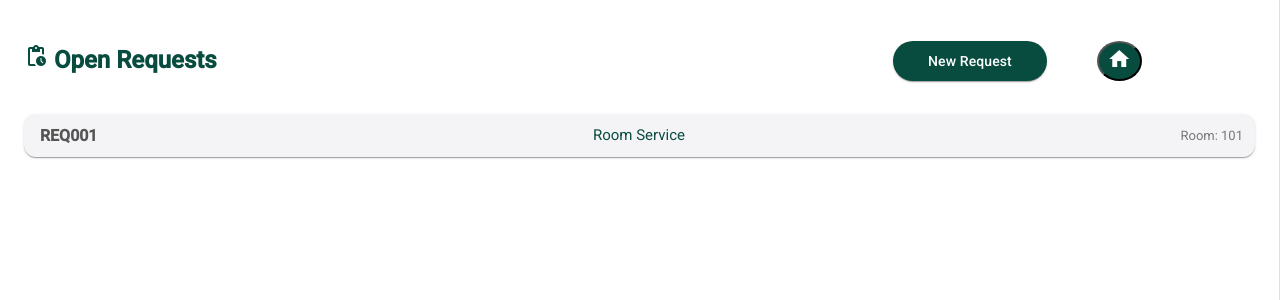
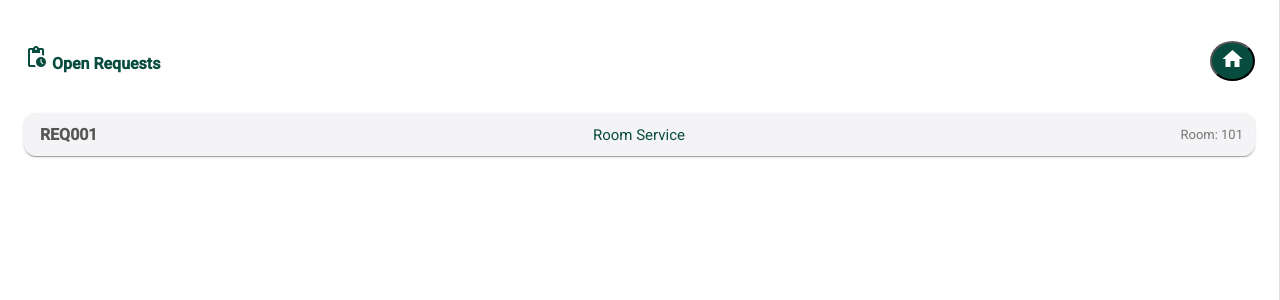
Before and after one commit to gitankithub/emotisync-ui, an Angular app: page /dashboard in a window 1280 px wide. Shown: the top 300 px of the page. Built offline with nearby package versions, Linux system fonts and the light colour scheme.

Commit message:
Added routing to chat window

```diff
--- a/src/app/chat-dialog/chat-dialog.component.html
+++ b/src/app/chat-dialog/chat-dialog.component.html
@@ -2,6 +2,9 @@
   <div class="chat-header">
     <h3>{{ request.requestType }} — Room {{ request.roomNumber }}</h3>
     <div>
+      <button mat-icon-button (click)="openNewReq()">
+        <mat-icon>add</mat-icon>
+      </button>
       <button mat-icon-button (click)="openInNewTab()">
         <mat-icon>open_in_new</mat-icon>
       </button>
--- a/src/app/chat-dialog/chat-dialog.component.ts
+++ b/src/app/chat-dialog/chat-dialog.component.ts
@@ -57,4 +57,8 @@ export class ChatComponent implements OnInit {
     const url = `${window.location.origin}/chat/${this.threadId}`;
     window.open(url, '_blank');
   }
+
+  async openNewReq(){
+    // your logic here
+  }
 }
--- a/src/app/dashboard/dashboard.component.css
+++ b/src/app/dashboard/dashboard.component.css
@@ -11,7 +11,7 @@
 }
 
 .left-panel {
-  flex: 1.5;
+  flex: 0.5;
   padding: 24px;
   overflow-y: auto;
   border-right: 1px solid #e0e0e0;
--- a/src/app/dashboard/dashboard.component.html
+++ b/src/app/dashboard/dashboard.component.html
@@ -3,18 +3,8 @@
   <!-- LEFT PANEL: Requests List -->
   <div class="left-panel">
     <div class="top-bar">
-      <h2 class="title"><mat-icon>pending_actions</mat-icon> Open Requests</h2>
-      <div class="action-bar">
-      <button
-        *ngIf="role === 'guest'"
-        mat-raised-button
-        (click)="newRequest()"
-        style="left: 28%;"
-      >
-        New Request
-      </button>
+      <h4 class="title"><mat-icon>pending_actions</mat-icon> Open Requests</h4>
       <button class="home" (click)="redirectToHome()"><mat-icon>home</mat-icon></button>
-      </div>
     </div>
 
     <div class="request-list">
--- a/src/app/reservations/reservations.component.css
+++ b/src/app/reservations/reservations.component.css
@@ -96,6 +96,11 @@
   white-space: nowrap;
 }
 
+.status-upcoming { background: #fff3cd; color: #856404; }
+.status-checkedin { background: #d1e7dd; color: #0f5132; }
+.status-completed { background: #e2e3e5; color: #6c757d; }
+.status-cancelled { background: #f8d7da; color: #842029; }
+
 .header-row {
   display: flex;
   align-items: center;
--- a/src/app/reservations/reservations.component.html
+++ b/src/app/reservations/reservations.component.html
@@ -27,7 +27,13 @@
           <span>{{ booking.guests }} guest(s)</span>
         </div>
       </div>
-      <div class="status-badge status-checkedin">
+      <div class="status-badge"
+           [ngClass]="{
+             'status-upcoming': booking.status === 'upcoming',
+             'status-checkedin': booking.status === 'checkedin',
+             'status-completed': booking.status === 'completed',
+             'status-cancelled': booking.status === 'cancelled'
+           }">
         <span>Status: {{ booking.status | titlecase }}</span>
       </div>
     </button>
```
